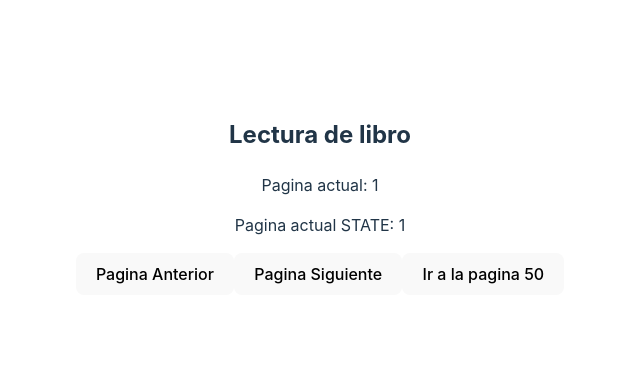
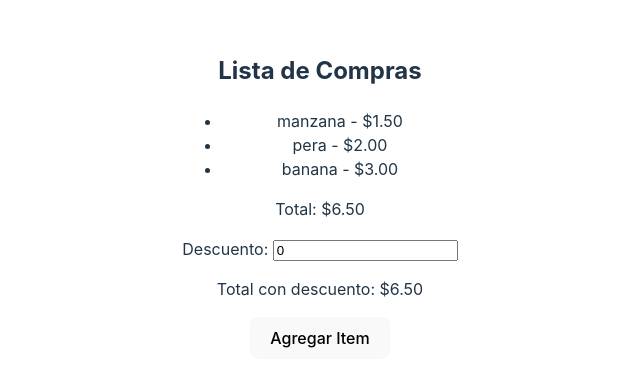
Before and after one commit to FedeDinuzzo/ReactCourse, a React (Vite) app: page / in a window 1280 px wide. Shown: the part 204-590 px from the top of the page, without its empty margins (320-960 px from the left). Built offline with nearby package versions, Linux system fonts and the light colour scheme.

Commit message:
UseMemo: ShoppingCart

```diff
--- a/src/App.tsx
+++ b/src/App.tsx
@@ -1,8 +1,8 @@
 import "./App.css";
-import { BookReader } from "./appClases/BookReader";
+import { ShoppingCart } from "./appClases/UseMemo";
 
 function App() {
-  return <BookReader />;
+  return <ShoppingCart />;
 }
 
 export default App;
--- /dev/null
+++ b/src/appClases/UseMemo.tsx
@@ -0,0 +1,91 @@
+// REACT 19 no soporta el hook useMemo
+
+// Objetivo:
+// Memorizar (cache), el resultado de ejecutar una funcion COSTOSA, para evitar que se vuelva a llamar el metodo
+// Controlar si el beneficio de memorizarlo es superior al de recaulcularlo
+
+// Sirve:
+// Calculos costosos: Si tienes una función o cálculo que requiere mucho procesamiento (como filtrar o clasificar listas grandes)
+// Dependencias inmutable: Cuando dependes de objetos o arrays que no cambian frecuentemente
+// Optimización de hijos memoizados: Si pasas valores computados como props a un componente hijo que está memoizado, puede prevenir renders innecesarios.
+
+// Antes de usar useMemo, pregúntate:
+// ¿Este cálculo es realmente costoso o afecta el rendimiento de manera notable?
+// ¿Estoy intentando evitar renders innecesarios de un componente hijo?
+// ¿Estoy seguro de que mis dependencias están correctamente configuradas?
+
+// Ejemplo:
+// Tenemos una lista de compras y ya calculaste el costo total de hacer toda la compra
+// Si no agregamos nada ni tampoco cambio nada, cual es el costo total? EL MISMO
+
+import { useMemo, useState } from "react";
+
+interface Item {
+  id: number;
+  name: string;
+  price: number;
+}
+
+export const ShoppingCart = () => {
+  const [items, setItems] = useState<Item[]>([
+    {
+      id: 1,
+      name: "manzana",
+      price: 1.5,
+    },
+    {
+      id: 2,
+      name: "pera",
+      price: 2,
+    },
+    {
+      id: 3,
+      name: "banana",
+      price: 3,
+    },
+  ]);
+
+  const [discount, setDiscount] = useState<number>(0);
+
+  // Calculo costoso flasheemos mas de 1 millon de productos
+  const totalCost = useMemo(() => items.reduce((total, item) => total + item.price, 0), [items]);
+
+  // Si el descuento es el mismo cuando lo cambiamos, no se recalcula
+  const finalCost = useMemo(() => totalCost - discount, [totalCost, discount]);
+
+  const addItem = () => {
+    const newItem = {
+      id: items.length + 1,
+      name: `Item ${items.length + 1}`,
+      price: Math.random() * 5,
+    };
+
+    setItems([...items, newItem]);
+  };
+
+  return (
+    <>
+      <div>
+        <h2>Lista de Compras</h2>
+        <ul>
+          {items.map((item) => (
+            <li key={item.id}>
+              {item.name} - ${item.price.toFixed(2)}
+            </li>
+          ))}
+        </ul>
+        <p>Total: ${totalCost.toFixed(2)}</p>
+        <p>
+          Descuento:{" "}
+          <input
+            type="number"
+            value={discount}
+            onChange={(e) => setDiscount(Number(parseFloat(e.target.value)) || 0)}
+          />
+        </p>
+        <p>Total con descuento: ${finalCost.toFixed(2)}</p>
+        <button onClick={addItem}>Agregar Item</button>
+      </div>
+    </>
+  );
+};
```
Also changed, not shown: src/appClases/UseRef/BookReader.tsx (renamed from src/appClases/BookReader.tsx), src/appClases/UseRef/FocusInput.tsx (renamed from src/appClases/FocusInput.tsx).
